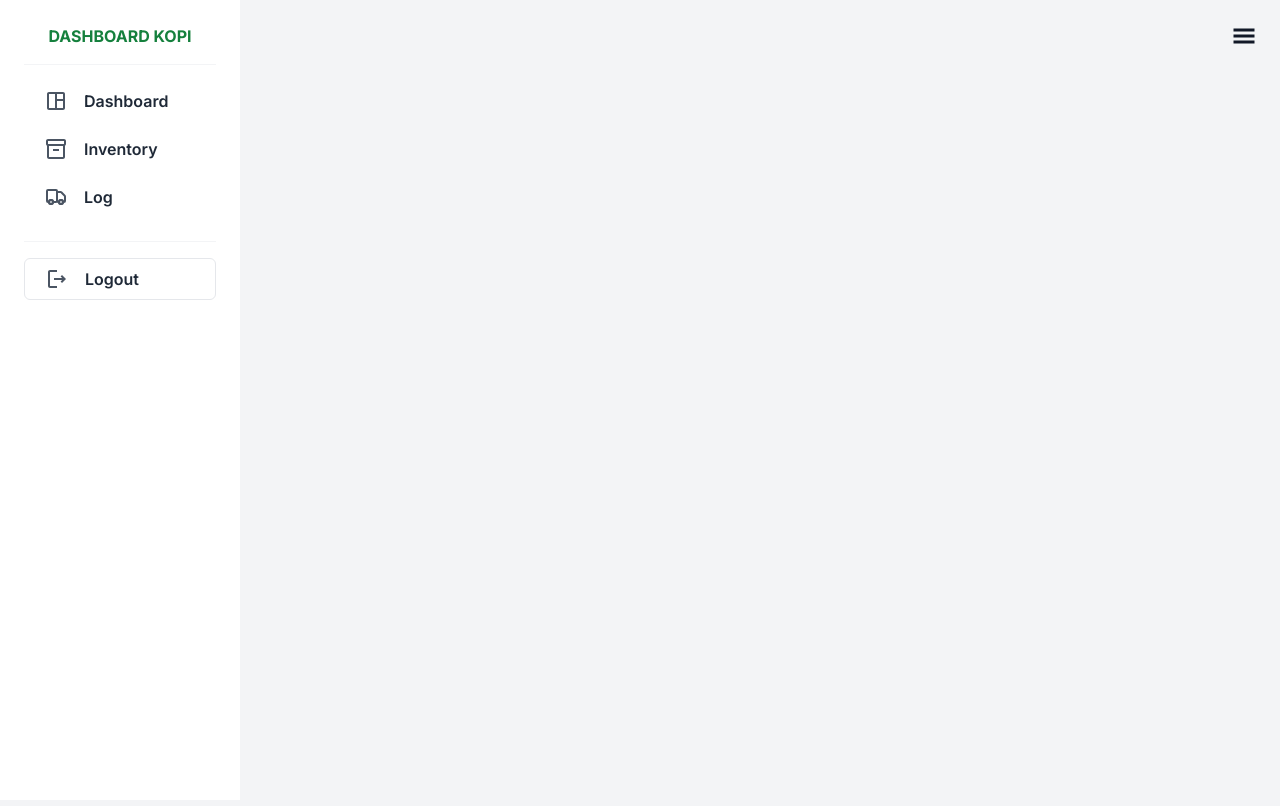
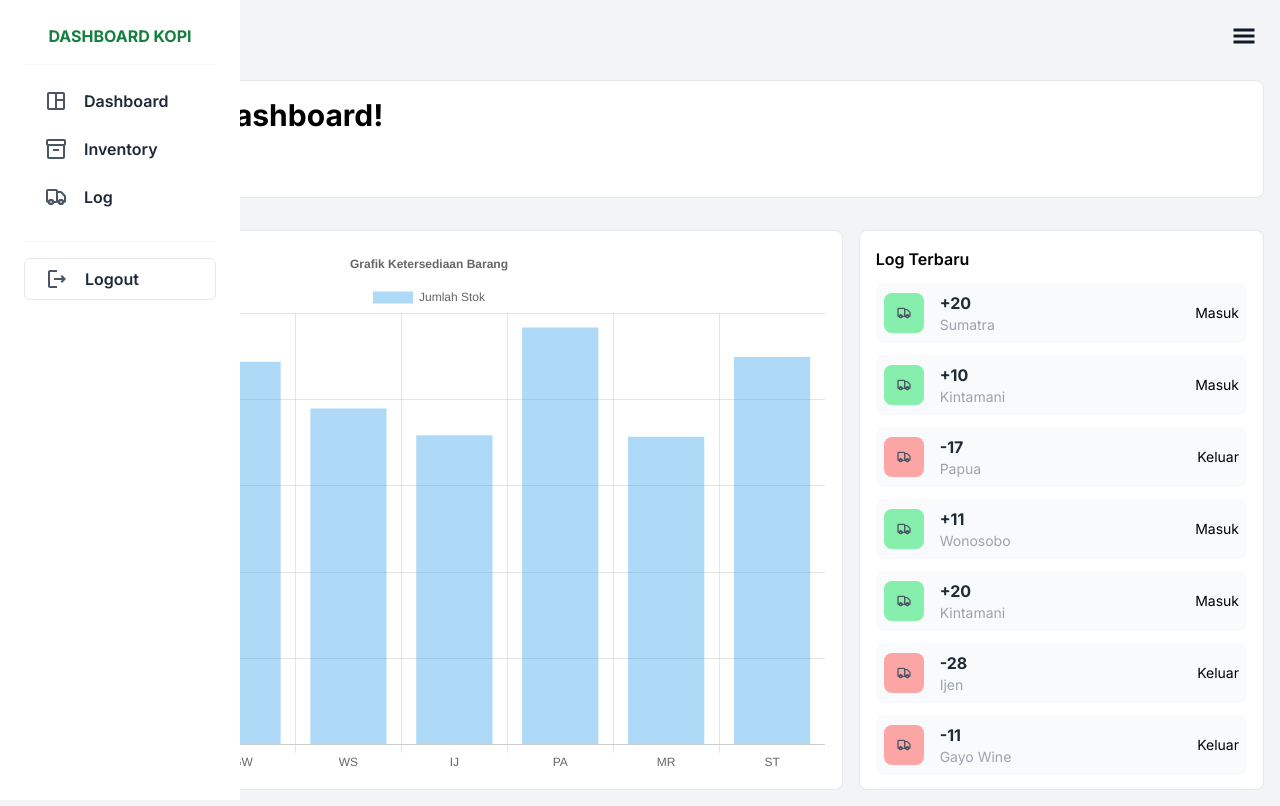
Before and after one commit to dshimawan/codename-kopi, a Next.js app: page / in a window 1280 px wide. Built offline with nearby package versions, Linux system fonts and the light colour scheme.

Commit message:
add dummy data and dashboard content

```diff
--- a/app/page.js
+++ b/app/page.js
@@ -1,9 +1,16 @@
+import BarChart from "@/components/BarChart";
+import RecentLog from "@/components/RecentLog";
+import TopCards from "@/components/TopCards";
 
 
 export default function Home() {
   return (
-    <div>
-      <h1>Dashboard Page</h1>
-    </div>
+    <main className='min-h-screen'>
+        <TopCards />
+        <div className='p-4 grid md:grid-cols-3 grid-cols-1 gap-4'>
+          <BarChart />
+          <RecentLog />
+        </div>
+      </main>
   )
 }
--- /dev/null
+++ b/components/BarChart.js
@@ -0,0 +1,67 @@
+'use client'
+
+import React, { useState, useEffect } from 'react'
+import { Bar } from 'react-chartjs-2'
+import {
+  Chart as ChartJS,
+  CategoryScale,
+  LinearScale,
+  BarElement,
+  Title,
+  Tooltip,
+  Legend,
+} from 'chart.js'
+
+ChartJS.register(
+  CategoryScale,
+  LinearScale,
+  BarElement,
+  Title,
+  Tooltip,
+  Legend
+);
+
+const BarChart = () => {
+  const [chartData, setChartData] = useState({
+    datasets: [],
+  });
+
+  const [chartOptions, setChartOptions] = useState({});
+
+  useEffect(() => {
+    setChartData({
+        labels: ['KT', 'GW', 'WS', 'IJ', 'PA', 'MR', 'ST'],
+        datasets: [
+            {
+                label: 'Jumlah Stok',
+                data: [18127, 22201, 19490, 17938, 24182, 17842, 22475],
+                borderColor: 'rgb(53, 162, 235)',
+                backgroundColor: 'rgb(53, 162, 235, 0.4',
+              },
+        ]
+    })
+    setChartOptions({
+        plugins: {
+            legend: {
+                position: 'top',
+            },
+            title: {
+                display: true,
+                text: 'Grafik Ketersediaan Barang'
+            }
+        },
+        maintainAspectRatio: false,
+        responsive: true
+    })
+  }, [])
+
+  return (
+    <>
+      <div className='w-full md:col-span-2 relative lg:h-[70vh] h-[50vh] m-auto p-4 border rounded-lg bg-white'>
+        <Bar data={chartData} options={chartOptions} />
+      </div>
+    </>
+  );
+};
+
+export default BarChart;
--- /dev/null
+++ b/components/RecentLog.js
@@ -0,0 +1,32 @@
+import { data } from '@/data/data'
+import React from 'react'
+import { HiOutlineTruck } from 'react-icons/hi'
+
+export default function RecentLog() {
+  return (
+    <div className='w-full col-span-1 relative lg:h-[70vh] h-[50vh] m-auto p-4 border rounded-lg bg-white overflow-scroll'>
+      <h1 className='font-semibold'>Log Terbaru</h1>
+      <ul>
+        {data.map((order, id) => (
+          <li
+            key={id}
+            className='bg-gray-50 hover:bg-gray-100 rounded-lg my-3 p-2 flex items-center cursor-pointer'
+          >
+            <div className={
+                order.log == 'Masuk'
+                    ? 'bg-green-300 rounded-lg p-3'
+                    : 'bg-red-300 rounded-lg p-3'
+            }>
+              <HiOutlineTruck className='text-gray-600' />
+            </div>
+            <div className='pl-4'>
+              <p className='text-gray-800 font-bold'>{order.count}</p>
+              <p className='text-gray-400 text-sm'>{order.name.origin}</p>
+            </div>
+            <p className='lg:flex md:hidden absolute right-6 text-sm'>{order.log}</p>
+          </li>
+        ))}
+      </ul>
+    </div>
+  )
+}
--- a/components/SideNavbar.js
+++ b/components/SideNavbar.js
@@ -16,7 +16,7 @@ export default function SideNavbar() {
   return (
     <div>
         <Disclosure defaultOpen as='nav'>
-            <Disclosure.Button className='absolute top-4 right-4 inline-flex items-center peer justify-center rounded-md p-2 text-gray-900 hover:text-white focus:outline-none focus:ring-2 focus:ring-inset focus:ring-white group hover:bg-gray-900'>
+            <Disclosure.Button className='absolute top-4 right-4 inline-flex items-center peer justify-center rounded-md p-2 text-gray-900 hover:text-white focus:outline-none focus:ring-2 focus:ring-inset focus:ring-white group hover:bg-green-700'>
               <GiHamburgerMenu className='block h-6 w-6' aria-hidden='true'/>
             </Disclosure.Button>
             <Disclosure.Panel className='p-6 w-fit h-screen bg-white z-20 fixed top-0 -left-96 lg:w-60 lg:left-0 peer-focus:left-0 peer-focus:transition ease-out delay-150 duration-200'>
--- /dev/null
+++ b/components/TopCards.js
@@ -0,0 +1,14 @@
+import React from 'react'
+
+export default function TopCards() {
+  return (
+    <div className='grid lg:grid-cols-1 pt-20 p-4'>
+       <div className='lg:col-span-2 col-span-1 bg-white flex justify-between w-full border p-4 rounded-lg'>
+            <div className='flex flex-col w-full pb-3'>
+                <p className='text-3xl font-bold pb-2'>Welcome to Dashboard!</p>
+                <p className='text-lg text-gray-600'>Admin Arif</p>
+            </div>
+        </div>
+    </div>
+  )
+}
--- /dev/null
+++ b/data/data.js
@@ -0,0 +1,112 @@
+export const data = [
+    {
+      id: 1,
+      name: {
+        origin: 'Sumatra',
+        last: 'Smith',
+      },
+      count: '+20',
+      status: 'On Hold',
+      method: 'PayPal',
+      log: 'Masuk',
+    },
+    {
+      id: 2,
+      name: {
+        origin: 'Kintamani',
+        last: 'Adams',
+      },
+      count: '+10',
+      status: 'Processing',
+      method: 'PayPal',
+      log: 'Masuk',
+    },
+    {
+      id: 3,
+      name: {
+        origin: 'Papua',
+        last: 'Smith',
+      },
+      count: '-17',
+      status: 'Completed',
+      method: 'Visa',
+      log: 'Keluar',
+    },
+    {
+      id: 4,
+      name: {
+        origin: 'Wonosobo',
+        last: 'Choo',
+      },
+      count: '+11',
+      status: 'Processing',
+      method: 'MasterCard',
+      log: 'Masuk',
+    },
+    {
+      id: 5,
+      name: {
+        origin: 'Kintamani',
+        last: 'Harding',
+      },
+      count: '+20',
+      status: 'On Hold',
+      method: 'PayPal',
+      log: 'Masuk',
+    },
+    {
+      id: 6,
+      name: {
+        origin: 'Ijen',
+        last: 'Croft',
+      },
+      count: '-28',
+      status: 'Completed',
+      method: 'Check',
+      log: 'Keluar',
+    },
+    {
+      id: 7,
+      name: {
+        origin: 'Gayo Wine',
+        last: 'Jones',
+      },
+      count: '-11',
+      status: 'Completed',
+      method: 'MasterCard',
+      log: 'Keluar',
+    },
+    {
+      id: 8,
+      name: {
+        origin: 'Gayo Wine',
+        last: 'Bond',
+      },
+      count: '15',
+      status: 'Completed',
+      method: 'Visa',
+      log: 'Masuk',
+    },
+    {
+      id: 9,
+      name: {
+        origin: 'Kintamani',
+        last: 'Whiting',
+      },
+      count: '-12',
+      status: 'Completed',
+      method: 'PayPal',
+      log: 'Keluar',
+    },
+    {
+      id: 10,
+      name: {
+        origin: 'Ijen',
+        last: 'Thomas',
+      },
+      count: '-20',
+      status: 'Completed',
+      method: 'MasterCard',
+      log: 'Keluar',
+    },
+  ];
--- a/package.json
+++ b/package.json
@@ -12,9 +12,11 @@
     "@headlessui/react": "^1.7.14",
     "@heroicons/react": "^2.0.18",
     "autoprefixer": "10.4.14",
+    "chart.js": "^4.3.0",
     "next": "13.4.2",
     "postcss": "8.4.23",
     "react": "18.2.0",
+    "react-chartjs-2": "^5.2.0",
     "react-dom": "18.2.0",
     "react-icons": "^4.8.0",
     "tailwindcss": "3.3.2"
```
Also changed, not shown: 1 other file (tests, documents, lock files or other folders).
